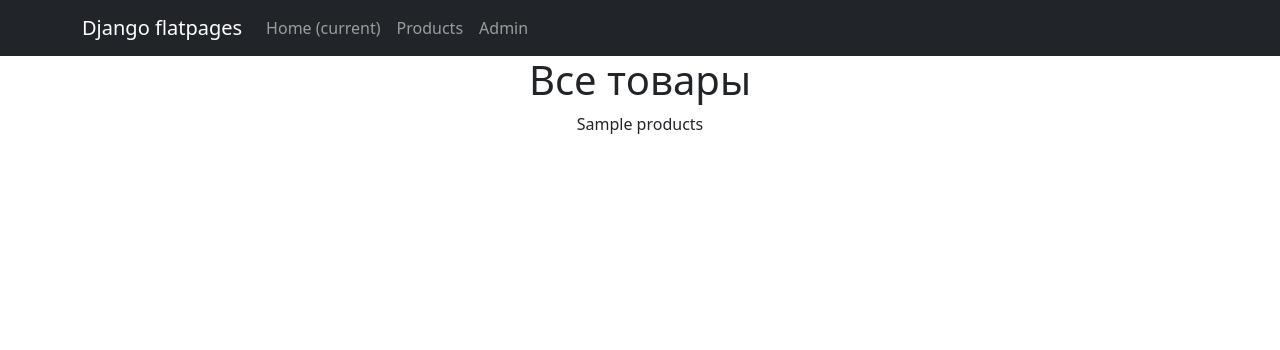
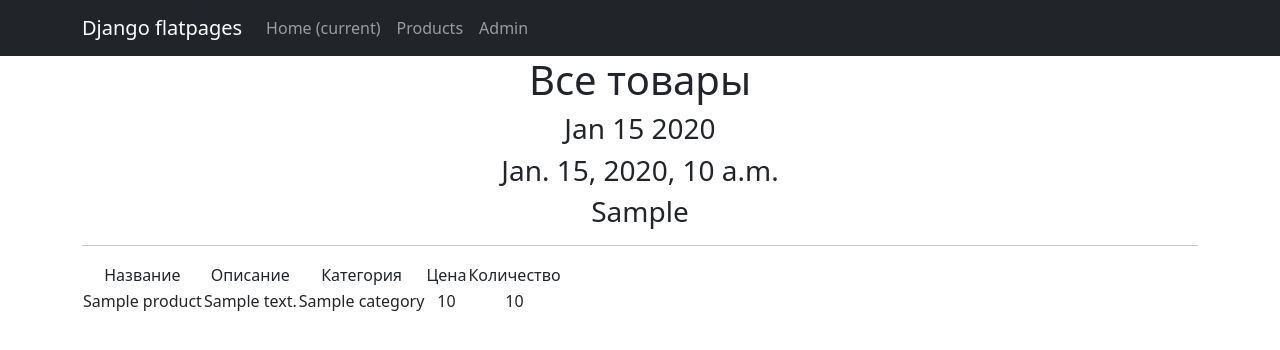
Before and after one commit to ja007-ltag/OnlineStore, a Django app: template templates/products.html in a window 1280 px wide. Shown: the top 350 px of the page. Run offline with Django 3.2, Linux system fonts and the light colour scheme; the template is opened without the code that fills it: most values are stand-ins (such as "Sample title", 1, 10 or a date in 2020); some libraries are stand-ins or nearby versions.

Commit message:
D3.3 IF and FOR in templates. Using filters

```diff
--- a/templates/products.html
+++ b/templates/products.html
@@ -8,6 +8,42 @@ Products
 
 <!-- В контенте на странице мы выводим все товары -->
 {% block content %}
-<h1>Все товары</h1>
-<p>{{ products }}</p>
+    <h1>Все товары</h1>
+    <!-- Используем переданную из представления переменную time_now
+    и применяем к ней фильтр date. По назначению этот фильтр очень похож
+    на метод strftime у объекта datetime в Python — вывод времени в указанном формате -->
+    <h3>{{ time_now|date:'M d Y' }}</h3>
+    <h3>{{ time_now }}</h3>
+    <h3>{{ next_sale|default_if_none:'Чуть позже сообщим о распродаже' }}</h3>
+    <hr>
+
+    <!--Выводим товары, только если они есть с помощью тега if-->
+    {% if products %}
+        <table>
+            <tr>
+                <td>Название</td>
+                <td>Описание</td>
+                <td>Категория</td>
+                <td>Цена</td>
+                <td>Количество</td>
+            </tr>
+
+            {% for product in products %}
+                <tr>
+                    <td>{{ product.name }}</td>
+                    <!--<td>{{ product.description|truncatechars:15 }}</td>-->
+                    <td>{{ product.description|truncatewords:2 }}</td>
+                    <td>{{ product.category.name }}</td>
+                    <td>{{ product.price }}</td>
+                    <td>{{ product.quantity }}</td>
+                </tr>
+            {% endfor %}
+
+        </table>
+
+    {% else %}
+        <!--Иначе, товаров нет-->
+        <h2>Товаров нет!</h2>
+    {% endif %}
+
 {% endblock content %}
```
Also changed, not shown: simpleapp/views.py (+20 -0 lines), db.sqlite3.
